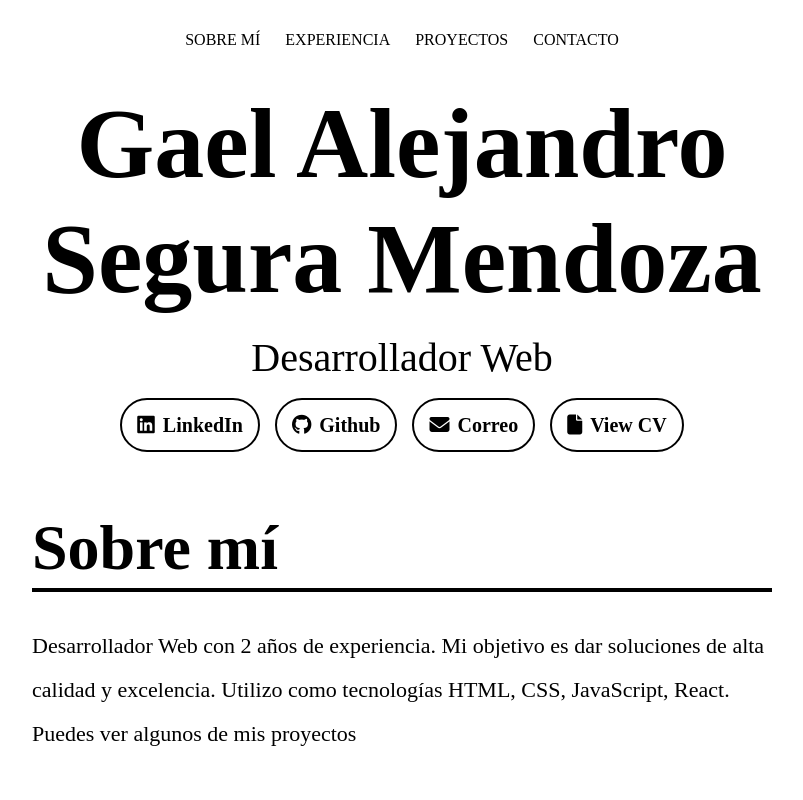
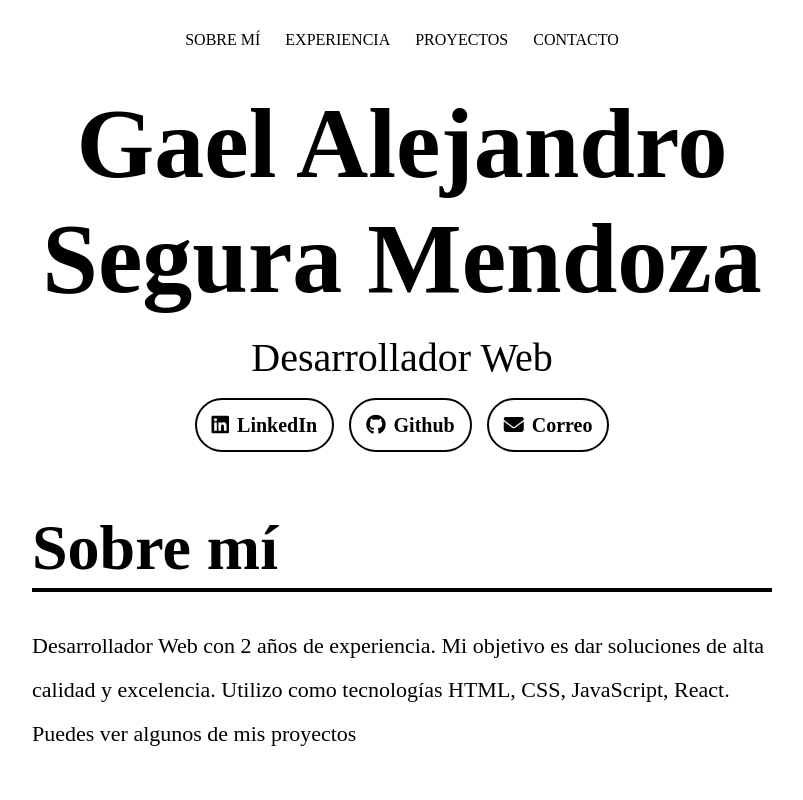
Before and after one commit to GaelSM/Portfolio, a React (Vite) app: page / in a window 1280 px wide. Shown: the top 800 px of the page, without its empty margins (238-1041 px from the left). Built offline with nearby package versions, Linux system fonts and the light colour scheme.

Commit message:
Delete CV

```diff
--- a/src/components/Presentation.jsx
+++ b/src/components/Presentation.jsx
@@ -11,7 +11,6 @@ export default function Presentation() {
         <Social src="https://www.linkedin.com/in/gaelsm/" icon="fa-brands fa-linkedin" text="LinkedIn" />
         <Social src="https://github.com/GaelSM" icon="fa-brands fa-github" text="Github" />
         <Social src="mailto:gaelsegura.mendoza@gmail.com" icon="fa-solid fa-envelope" text="Correo" />
-        <Social src="../documents/CV - Segura Mendoza Gael Alejandro" icon="fa-solid fa-file" text="View CV"/>
       </address>
     </section>
   )
```
Also changed, not shown: 1 other file (tests, documents, lock files or other folders).
